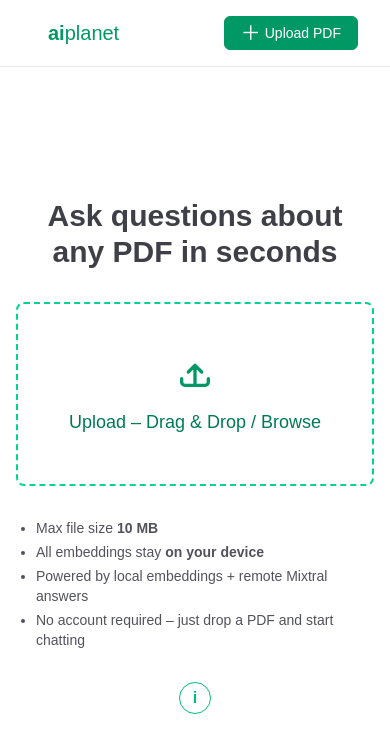
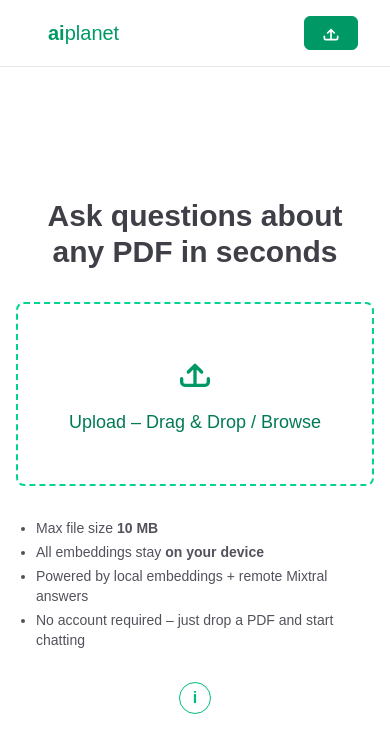
Before and after one commit to ArshanKaudinya/PDFhelper, a Next.js app in the folder frontend/: page / in a window 390 px wide. Shown: the top 752 px of the page. Built offline with nearby package versions, Linux system fonts and the light colour scheme; no server answers.

Commit message:
chore: frontend refinement

```diff
--- a/frontend/src/app/doc/[id]/page.tsx
+++ b/frontend/src/app/doc/[id]/page.tsx
@@ -97,24 +97,17 @@ export default function Chat() {
     if (!q) return;
     setMsgs(m => [...m, { role: "user", text: q }]);
     inputRef.current!.value = "";
+
+    setTimeout(() => {
+      bottomRef.current?.scrollIntoView({ behavior: "smooth" });
+    }, 50);
+
     askMut.mutate(q);
   };
 
   return (
     <div className="min-h-screen flex flex-col bg-zinc-50 text-zinc-800 relative">
       <Navbar />
-
-      {showSearch && (
-        <div className="flex justify-center mb-2">
-          <input
-            type="text"
-            placeholder="Search chat..."
-            className="border border-zinc-400 rounded-full px-4 py-1 w-64 text-sm focus:ring-2 focus:ring-emerald-300 bg-zinc-50"
-            value={searchText}
-            onChange={(e) => setSearchText(e.target.value)}
-          />
-        </div>
-      )}
 
       <main
         ref={scrollRef}
@@ -166,8 +159,19 @@ export default function Chat() {
           <div ref={bottomRef} />
         </div>
       </main>
+      {showSearch && (
+        <div className="flex justify-center mb-2">
+          <input
+            type="text"
+            placeholder="Search chat..."
+            className="border border-zinc-400 rounded-full px-4 py-1 w-64 text-sm focus:ring-2 focus:ring-emerald-300 bg-zinc-50"
+            value={searchText}
+            onChange={(e) => setSearchText(e.target.value)}
+          />
+        </div>
+      )}
 
-      <footer className="sticky bottom-0 w-full bg-white border border-zinc-400 px-4 py-3">
+      <footer className="sticky bottom-0 w-full bg-white border border-zinc-400 px-4 py-3 z-10">
         <div className="flex gap-2 max-w-3xl mx-auto items-center">
           <button
             onClick={() => setShowSearch(prev => !prev)}
--- a/frontend/src/components/Navbar.tsx
+++ b/frontend/src/components/Navbar.tsx
@@ -35,11 +35,11 @@ export default function Navbar() {
 
       <div className="flex items-center gap-4 relative">
         {fileName && (
-          <span className="text-sm text-emerald-700 flex items-center gap-1">
+          <span className="text-sm text-emerald-700 flex items-center gap-1 max-sm:hidden">
             <svg className="w-4 h-4" fill="none" stroke="currentColor" viewBox="0 0 24 24">
               <path strokeLinecap="round" strokeLinejoin="round" strokeWidth={2} d="M12 8v8m4-4H8" />
             </svg>
-            {fileName}
+            {fileName.length > 30 ? `${fileName.slice(0, 30)}...` : fileName}
           </span>
         )}
 
@@ -58,8 +58,18 @@ export default function Navbar() {
           htmlFor="fileInput"
           className="cursor-pointer group border border-emerald-600 rounded-md px-4 py-1.5 text-sm relative overflow-hidden bg-emerald-600 flex items-center gap-1 text-white"
         >
-          <span className="text-xl leading-none">＋</span>
-          Upload PDF
+          <svg
+            xmlns="http://www.w3.org/2000/svg"
+            className="w-5 h-5"
+            fill="none"
+            viewBox="0 0 24 24"
+            stroke="currentColor"
+            strokeWidth={2}
+          >
+            <path strokeLinecap="round" strokeLinejoin="round" d="M4 16v2a2 2 0 0 0 2 2h12a2 2 0 0 0 2-2v-2M16 12l-4-4m0 0-4 4m4-4v12" />
+          </svg>
+
+          <span className="hidden sm:inline">Upload PDF</span> {/* Show text only on larger screens */}
         </label>
       </div>
 
--- a/frontend/tailwind.config.js
+++ b/frontend/tailwind.config.js
@@ -11,7 +11,5 @@ module.exports = {
       },
     },
   },
-  plugins: [
-    require('tailwind-scrollbar'),
-  ],
+  plugins: [],
 };
```
